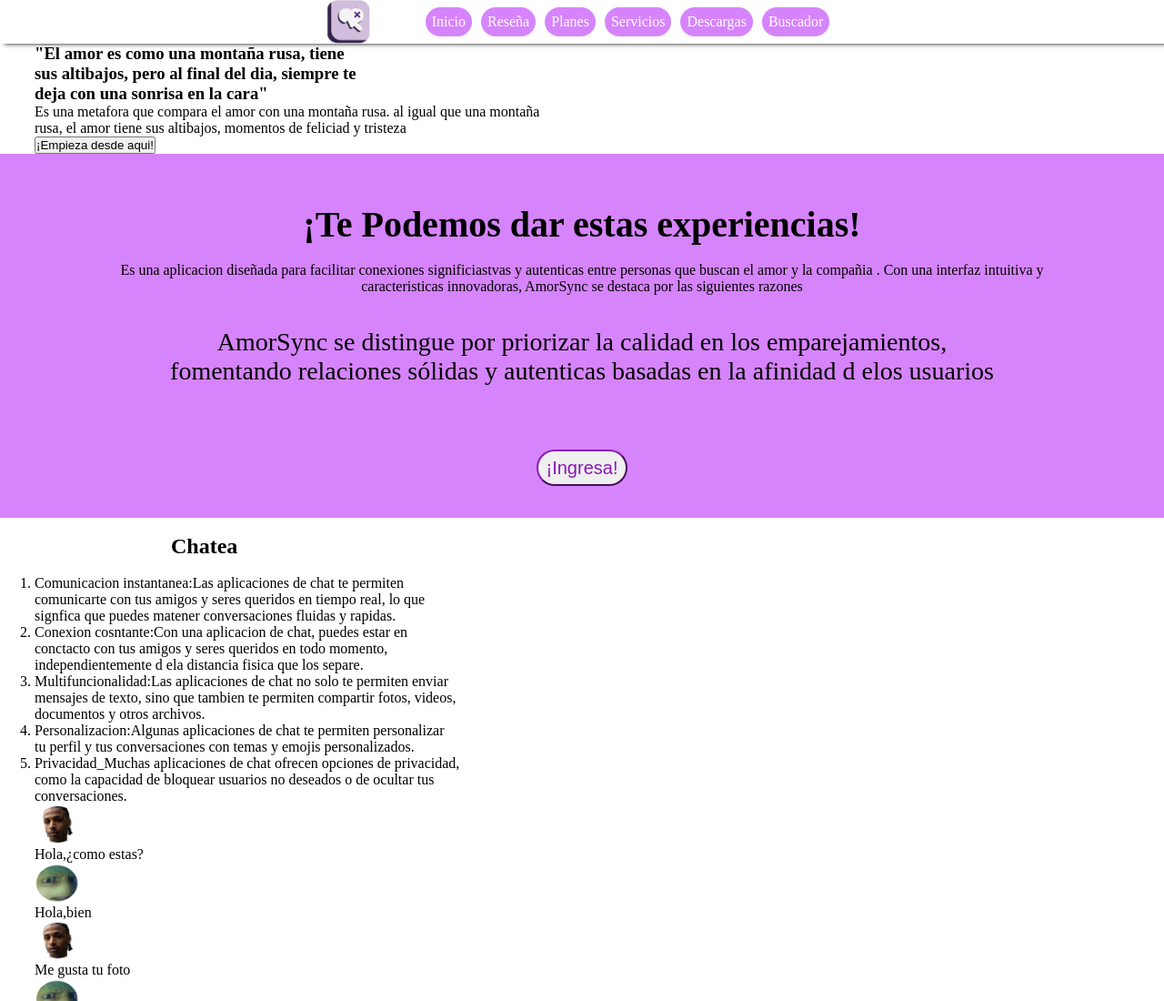
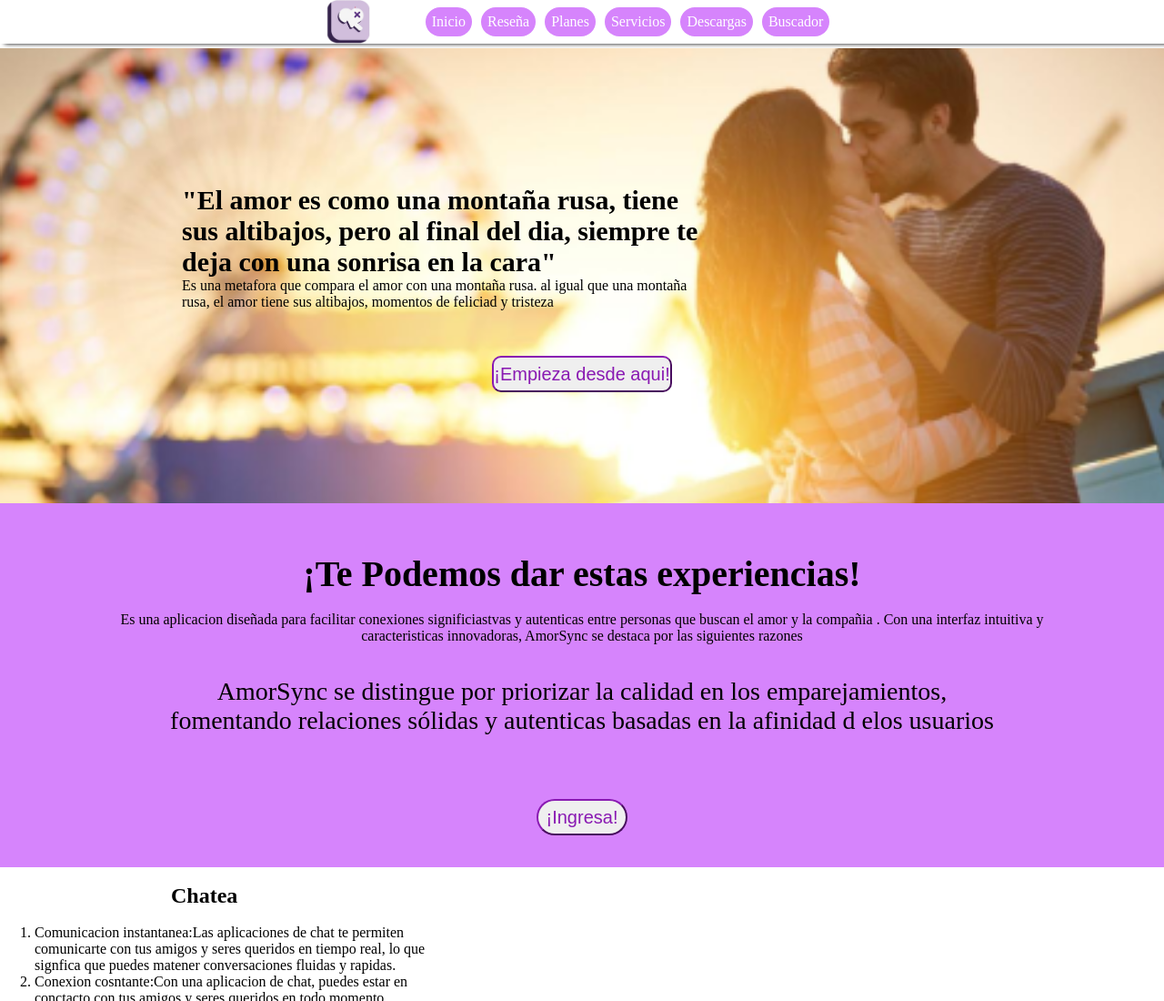
Before and after one commit to YesidStivenPabonCorredorADSO/Repaso_yp, a plain HTML site: page index.html in a window 1280 px wide. Shown: the top 1100 px of the page at 91% size. Drawn offline with Linux system fonts and the light colour scheme.

Commit message:
Descagada buena

```diff
--- a/menu.css
+++ b/menu.css
@@ -40,13 +40,14 @@
     max-width: 1204px;
     margin: 0 auto;
 }
-.section__contenedor{
+
+.section__contenedor--inicio{
     background-image: url(samu02.png);
     background-repeat: no-repeat;
     background-position: center;
     background-size: cover;
-    height: 800px;
-    padding: 10px;
+    height: 500px;
+    padding: 150px;
     margin-top: 5px;
     image-rendering: 130%;
     image-rendering: crisp-edges;
@@ -56,19 +57,19 @@
     image-rendering: unset;
 
 }
-.section__contenedor--articol{
+.section__contenedor--inicio--articol{
     text-align: center;
 }
-.section__contenedor--titulo{
+.section__contenedor--inicio--titulo{
     margin-left: 50px;
     text-align: left;
     font-size: 30px;
 }
-.section__contenedor--parrafo{
+.section__contenedor--inicio--parrafo{
     margin-left: 50px;
     text-align: justify;
 }
-.section__contenedor--button{
+.section__contenedor--inicio--button{
     height: 40px;
     font-size: 20px;
     color: #8919B2;
@@ -76,11 +77,6 @@
     border-radius: 10px;
     margin-top: 50px;
 }
-
-
-
-
-
 .section__contenedor--info{
     background-color: #D684FC;
     height: 400px;
```
